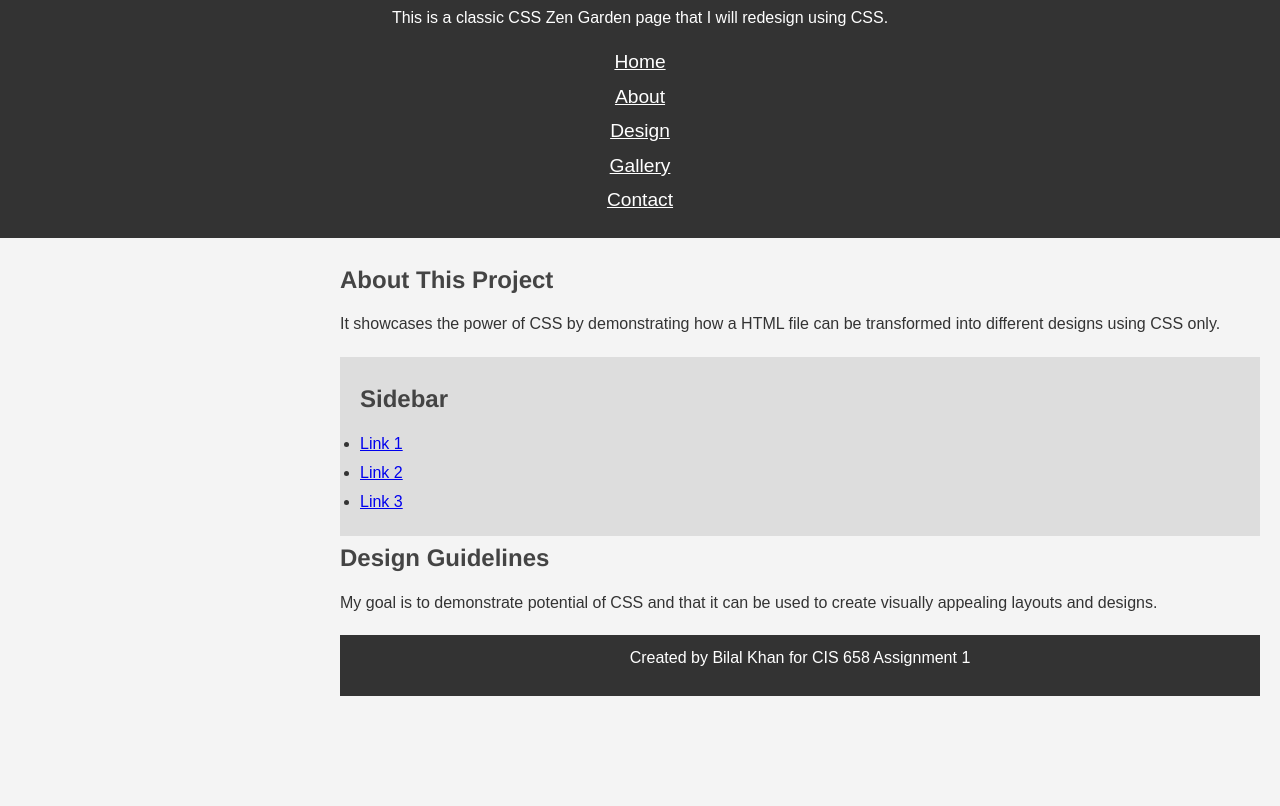
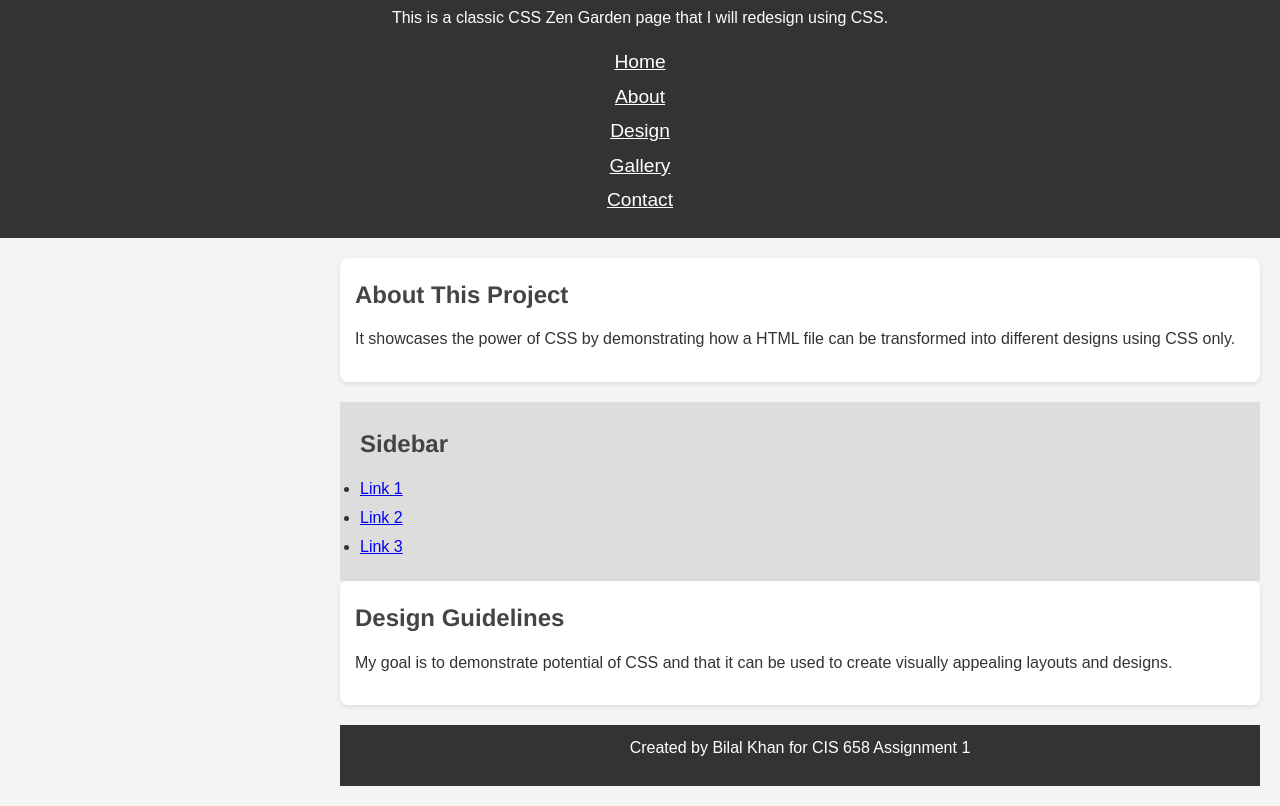
Before and after one commit to bilalkhaniazi/CIS-658-Assignment1, a plain HTML site: page index.html in a window 1280 px wide. Shown: the part 88-894 px from the top of the page. Before the commit the page ends 804 px from the top, so only its background shows below. Drawn offline with Linux system fonts and the light colour scheme.

Commit message:
Add section styling and improve layout consistency

```diff
--- a/main.css
+++ b/main.css
@@ -34,6 +34,10 @@ main {
 
 section {
     margin-bottom: 20px;
+    padding: 15px;
+    background-color: #fff;
+    border-radius: 8px;
+    box-shadow: 0 2px 5px rgba(0, 0, 0, 0.1);
 }
 
 h1, h2 {
```
